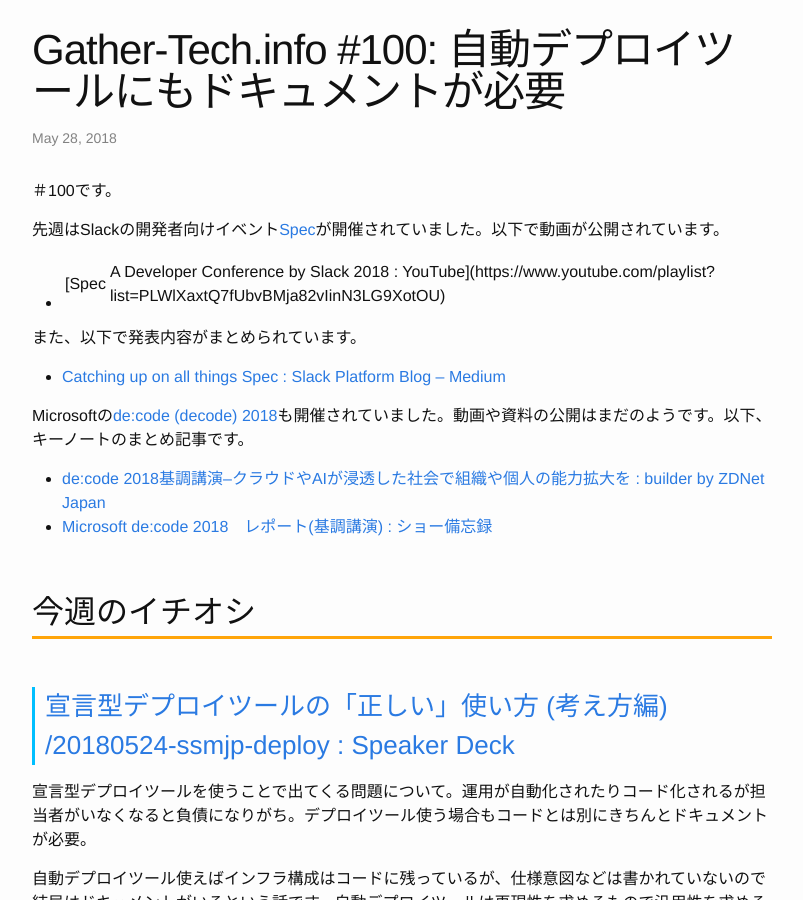
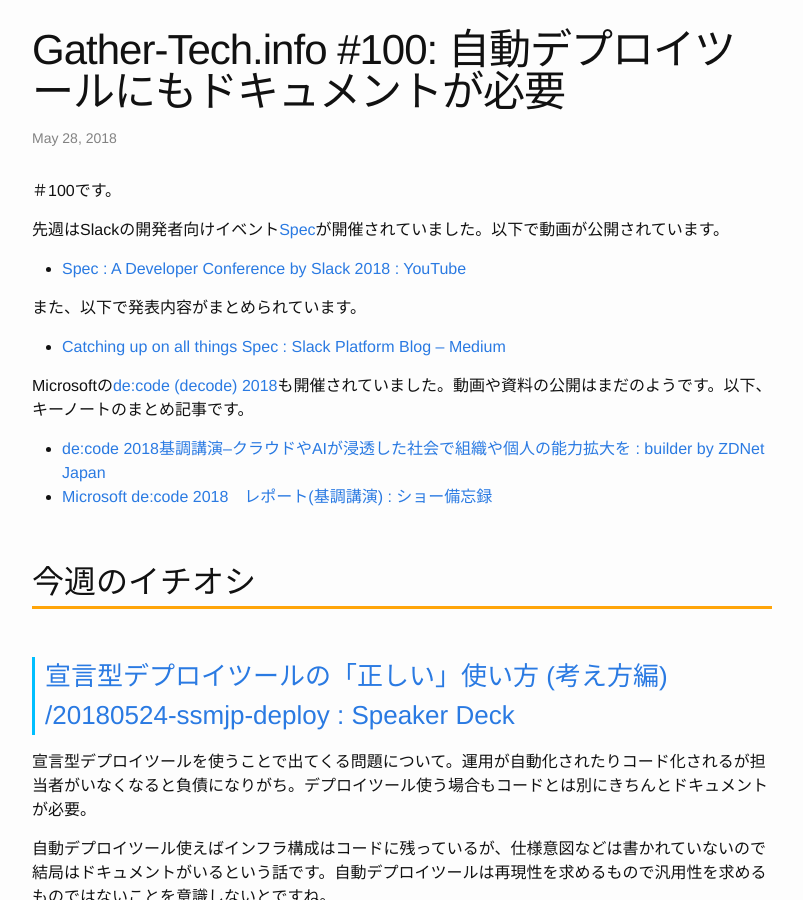
Before and after one commit to Gather-Tech/Gather-Tech.github.io, a Jekyll site: the page built from _posts/2018/2018-05-28-Gather100.md, in a window 1280 px wide and 900 px high, scrolled down 372 px. Shown: the whole window, without its empty margins (238-1041 px from the left). Built offline with Jekyll 4.4.1, drawn with Linux system fonts in a browser that asks for light colours.

Commit message:
Update 2018-05-28-Gather100.md

```diff
--- a/_posts/2018/2018-05-28-Gather100.md
+++ b/_posts/2018/2018-05-28-Gather100.md
@@ -10,7 +10,7 @@
 
 先週はSlackの開発者向けイベント[Spec](https://specbyslack.splashthat.com/blog-post)が開催されていました。以下で動画が公開されています。
 
-- [Spec | A Developer Conference by Slack 2018 : YouTube](https://www.youtube.com/playlist?list=PLWlXaxtQ7fUbvBMja82vIinN3LG9XotOU)
+- [Spec : A Developer Conference by Slack 2018 : YouTube](https://www.youtube.com/playlist?list=PLWlXaxtQ7fUbvBMja82vIinN3LG9XotOU)
 
 また、以下で発表内容がまとめられています。
 
```
